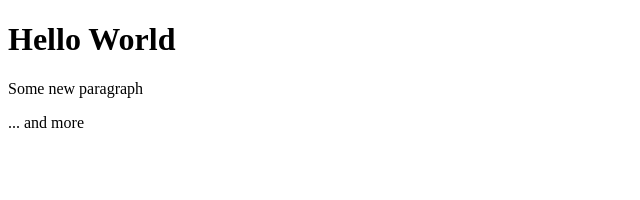
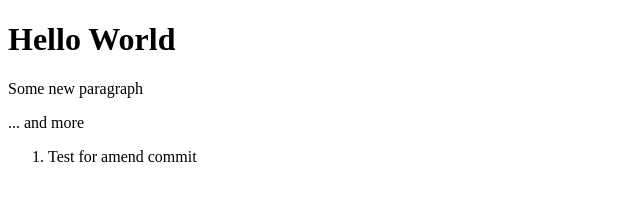
Before and after one commit to sergx/test_git, a plain HTML site: page index.html in a window 1280 px wide. Shown: the whole page, without its empty margins (0-640 px from the left). Drawn offline with Linux system fonts and the light colour scheme.

Commit message:
<ol> added

```diff
--- a/index.html
+++ b/index.html
@@ -11,6 +11,9 @@
     <h1>Hello World</h1>
     <p>Some new paragraph</p>
     <p>... and more</p>
+    <ol>
+      <li>Test for amend commit</li>
+    </ol>
   </div>
 </body>
 </html>
```
